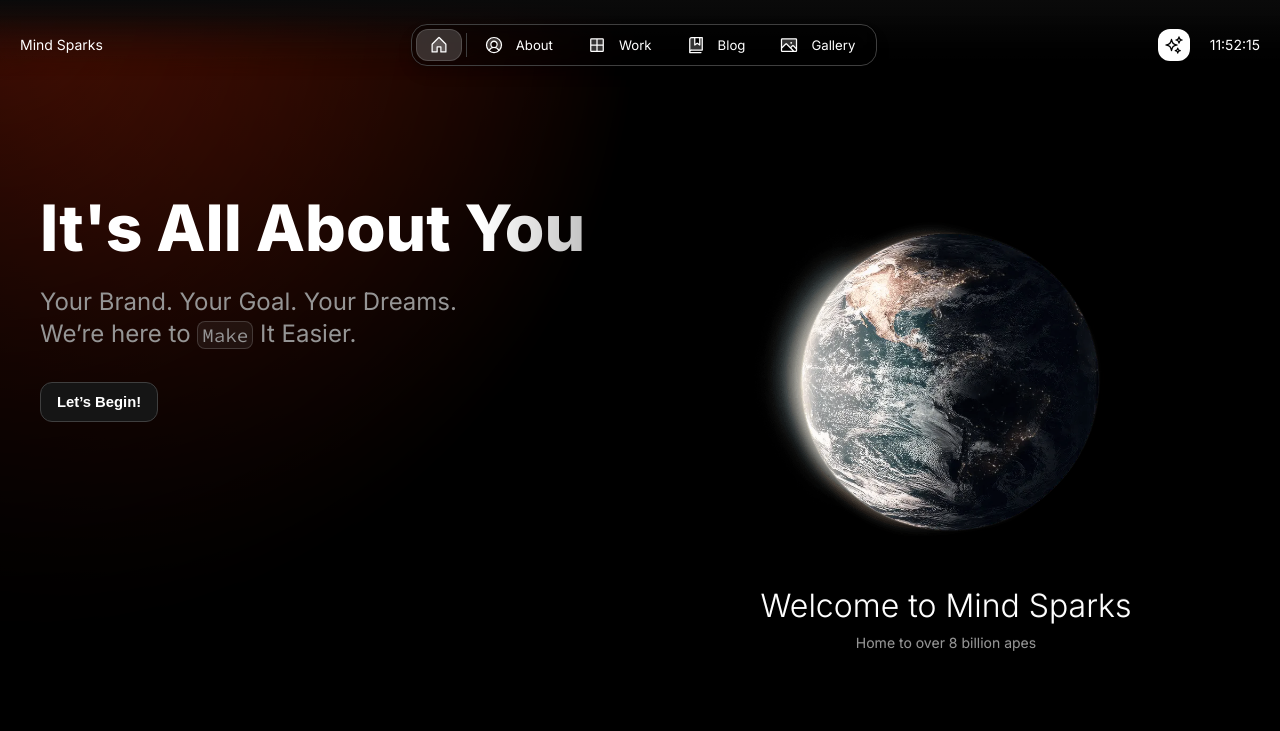
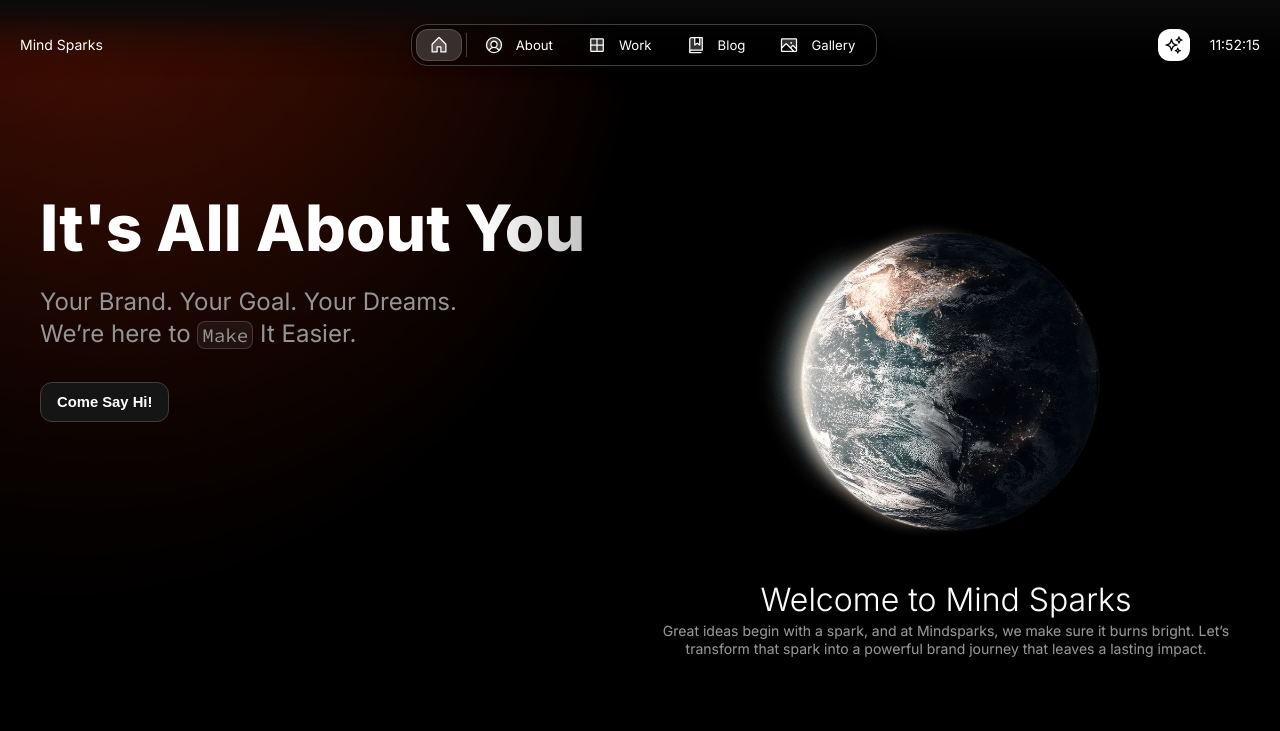
Before and after one commit to MindSparksDigitalAgency/official-website, a Next.js app: page / in a window 1280 px wide. Shown: the top 731 px of the page. Built offline with nearby package versions, Linux system fonts and the light colour scheme.

Commit message:
update/header

```diff
--- a/src/app/page.tsx
+++ b/src/app/page.tsx
@@ -103,7 +103,7 @@ export default function Home() {
         </Column>
         <Column maxWidth="s">
           <GlitchFx fillWidth speed="medium">
-            <Column center fillWidth gap="8">
+            <Column center fillWidth gap="2">
               <SmartImage
                 src="/images/earth.webp"
                 alt="Earth"
@@ -119,7 +119,7 @@ export default function Home() {
                 variant="body-default-s"
                 onBackground="neutral-weak"
               >
-                Home to over 8 billion apes
+                {person.description}
               </Text>
             </Column>
           </GlitchFx>
--- a/src/app/resources/content.js
+++ b/src/app/resources/content.js
@@ -10,11 +10,12 @@ const person = {
   avatar: "/images/logo.jpg",
   location: "Asia/Jakarta",
   languages: ["English", "Bahasa"],
+  description: "Great ideas begin with a spark, and at Mindsparks, we make sure it burns bright. Let’s transform that spark into a powerful brand journey that leaves a lasting impact."
 };
 
 const newsletter = {
   display: true,
-  title: <>Subscribe to {person.firstName}'s Newsletter</>,
+  title: <>Subscribe to {person.firstName} {person.lastName} Newsletter</>,
   description: (
     <>
       I occasionally write about design, technology, and share thoughts on the intersection of
@@ -71,7 +72,7 @@ const home = {
         onClick={''}
         variant={themeColor === "dark" ? "danger" : "secondary"}
         size="m"
-        label="Let’s Begin!"
+        label="Come Say Hi!"
       />
     </>
   ),
```
Also changed, not shown: src/components/Mailchimp.tsx (+38 -7 lines).
